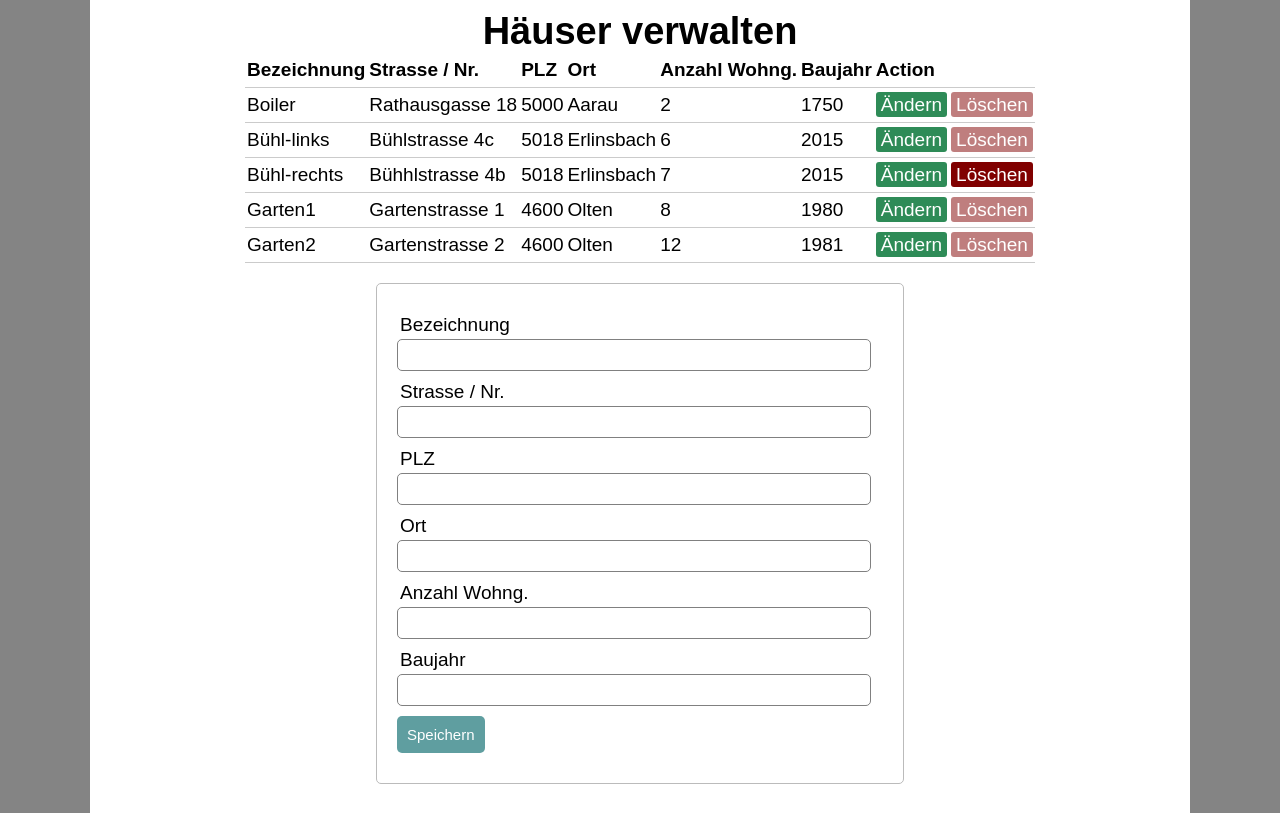
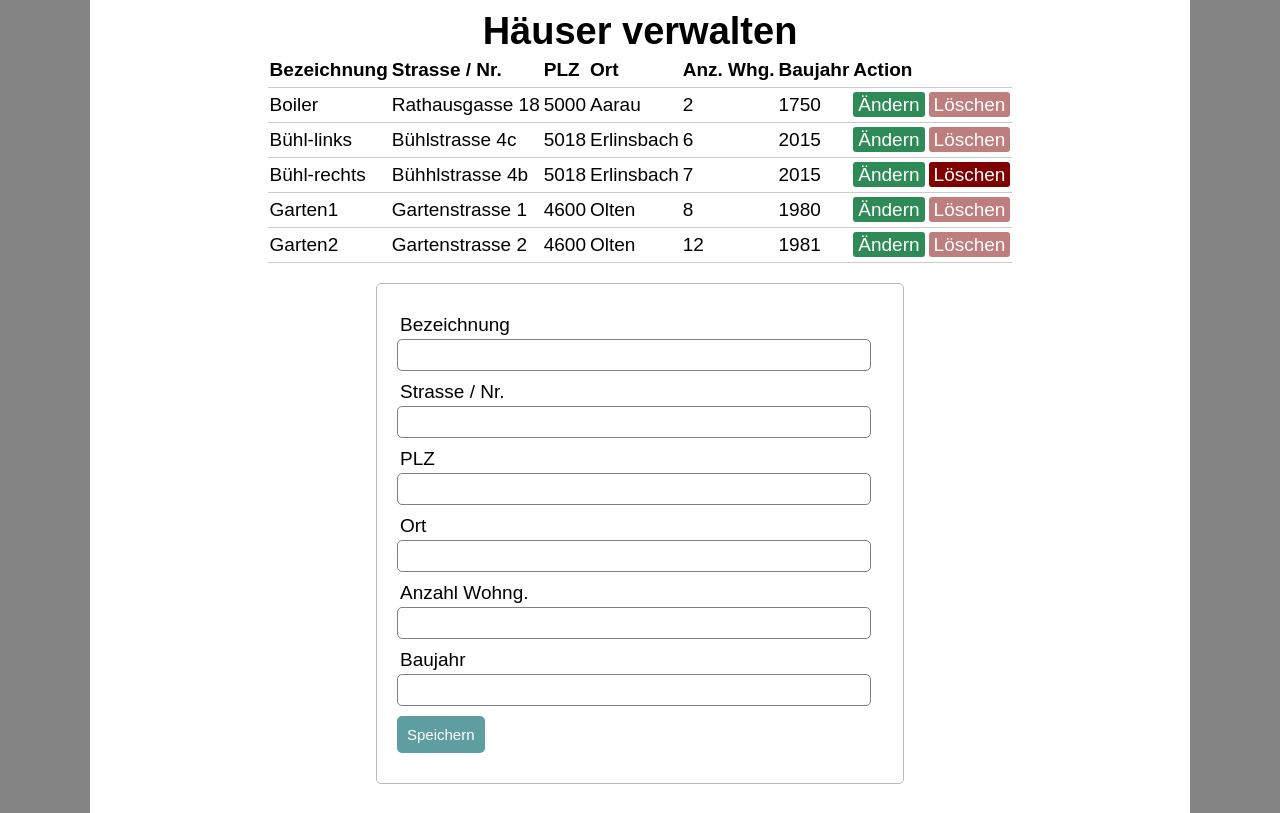
Before and after one commit to Ste1Dan1/LandlordManager, a PHP site: page /haus.php in a window 1280 px wide. Shown: the part 99-912 px from the top of the page. Run offline with PHP 8.4, Linux system fonts and the light colour scheme; a user stored in the database is signed in; data comes from the database, SQL or seed files in the repository.

Commit message:
Haus: Bezeichnung Spalten angepasst

```diff
--- a/haus.php
+++ b/haus.php
@@ -38,7 +38,7 @@ include 'loginCheck.inc.php';
                         <th>Strasse / Nr.</th>
                         <th>PLZ</th>
                         <th>Ort</th>
-                        <th>Anzahl Wohng.</th>
+                        <th>Anz. Whg.</th>
                         <th>Baujahr</th>
                         <th colspan="2">Action</th>
                     </tr>
```
